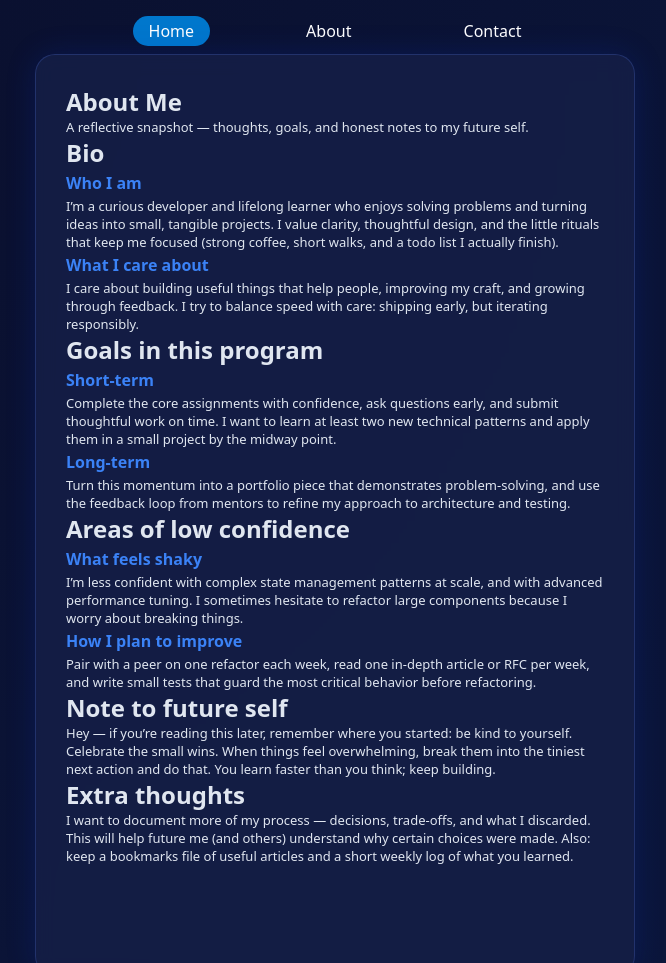
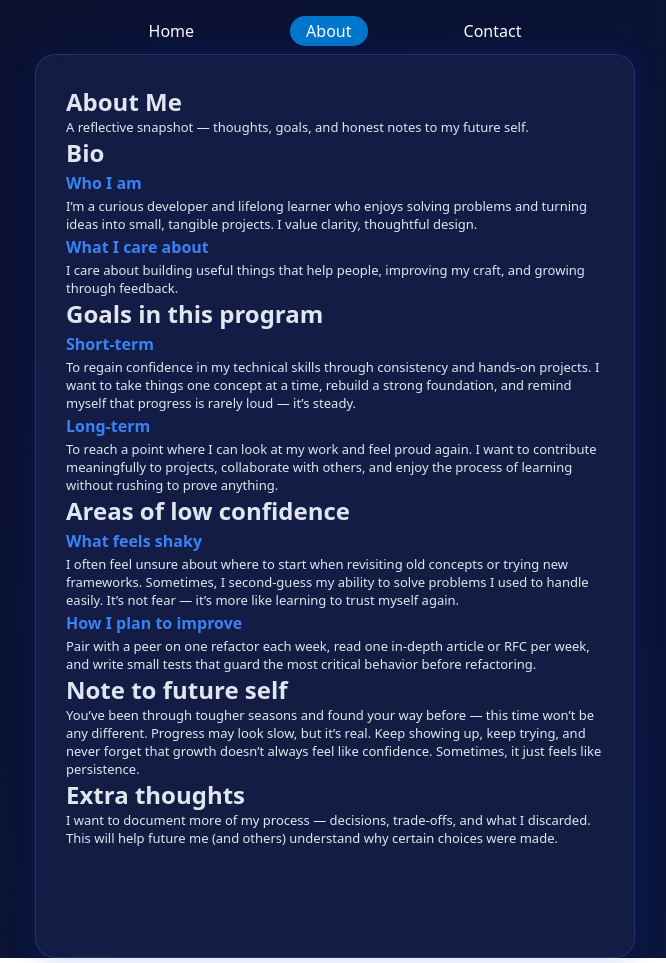
Before and after one commit to MhayreeJhaine/HNG13_Profile-Card, a plain HTML site: page pages/about.html in a window 1280 px wide. Shown: the top 963 px of the page, without its empty margins (305-971 px from the left). Drawn offline with Linux system fonts and the light colour scheme.

Commit message:
updated nav active class

```diff
--- a/pages/about.html
+++ b/pages/about.html
@@ -11,8 +11,8 @@
     <main data-testid="test-contact-page">
       <nav class="nav-bar">
         <ul>
-          <li class="active"><a href="/index.html">Home</a></li>
-          <li><a href="/pages/about.html">About</a></li>
+          <li><a href="/index.html">Home</a></li>
+          <li class="active"><a href="/pages/about.html">About</a></li>
           <li><a href="/pages/contact.html">Contact</a></li>
         </ul>
       </nav>
@@ -33,15 +33,12 @@
             <p>
               I’m a curious developer and lifelong learner who enjoys solving
               problems and turning ideas into small, tangible projects. I value
-              clarity, thoughtful design, and the little rituals that keep me
-              focused (strong coffee, short walks, and a todo list I actually
-              finish).
+              clarity, thoughtful design.
             </p>
             <h4>What I care about</h4>
             <p>
               I care about building useful things that help people, improving my
-              craft, and growing through feedback. I try to balance speed with
-              care: shipping early, but iterating responsibly.
+              craft, and growing through feedback.
             </p>
           </section>
 
@@ -49,16 +46,17 @@
             <h2>Goals in this program</h2>
             <h4>Short-term</h4>
             <p>
-              Complete the core assignments with confidence, ask questions
-              early, and submit thoughtful work on time. I want to learn at
-              least two new technical patterns and apply them in a small project
-              by the midway point.
+              To regain confidence in my technical skills through consistency
+              and hands-on projects. I want to take things one concept at a
+              time, rebuild a strong foundation, and remind myself that progress
+              is rarely loud — it’s steady.
             </p>
             <h4>Long-term</h4>
             <p>
-              Turn this momentum into a portfolio piece that demonstrates
-              problem-solving, and use the feedback loop from mentors to refine
-              my approach to architecture and testing.
+              To reach a point where I can look at my work and feel proud again.
+              I want to contribute meaningfully to projects, collaborate with
+              others, and enjoy the process of learning without rushing to prove
+              anything.
             </p>
           </section>
 
@@ -66,10 +64,10 @@
             <h2>Areas of low confidence</h2>
             <h4>What feels shaky</h4>
             <p>
-              I’m less confident with complex state management patterns at
-              scale, and with advanced performance tuning. I sometimes hesitate
-              to refactor large components because I worry about breaking
-              things.
+              I often feel unsure about where to start when revisiting old
+              concepts or trying new frameworks. Sometimes, I second-guess my
+              ability to solve problems I used to handle easily. It’s not fear —
+              it’s more like learning to trust myself again.
             </p>
             <h4>How I plan to improve</h4>
             <p>
@@ -81,11 +79,12 @@
 
           <section data-testid="test-about-future-note">
             <h2>Note to future self</h2>
-            <p class="note">
-              Hey — if you’re reading this later, remember where you started: be
-              kind to yourself. Celebrate the small wins. When things feel
-              overwhelming, break them into the tiniest next action and do that.
-              You learn faster than you think; keep building.
+            <p>
+              You’ve been through tougher seasons and found your way before —
+              this time won’t be any different. Progress may look slow, but it’s
+              real. Keep showing up, keep trying, and never forget that growth
+              doesn’t always feel like confidence. Sometimes, it just feels like
+              persistence.
             </p>
           </section>
 
@@ -94,13 +93,11 @@
             <p>
               I want to document more of my process — decisions, trade-offs, and
               what I discarded. This will help future me (and others) understand
-              why certain choices were made. Also: keep a bookmarks file of
-              useful articles and a short weekly log of what you learned.
+              why certain choices were made.
             </p>
           </section>
         </div>
       </article>
-      <!-- </div> -->
     </main>
 
     <script src="/script.js"></script>
--- a/script.js
+++ b/script.js
@@ -7,6 +7,19 @@ updateTime();
 
 // Optional: Update every second for realism
 setInterval(updateTime, 1000);
+
+document.addEventListener("DOMContentLoaded", () => {
+  const navLinks = document.querySelectorAll(".nav-bar a");
+  const currentPath = window.location.pathname;
+
+  navLinks.forEach((link) => {
+    if (currentPath === link.getAttribute("href")) {
+      link.parentElement.classList.add("active");
+    } else {
+      link.parentElement.classList.remove("active");
+    }
+  });
+});
 
 // FORM VALIDATION
 const form = document.getElementById("contact-form");
```
Also changed, not shown: index.html (+9 -2 lines), pages/contact.html (+2 -2 lines).
